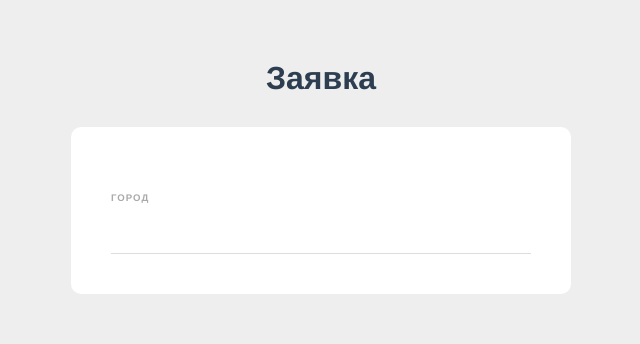
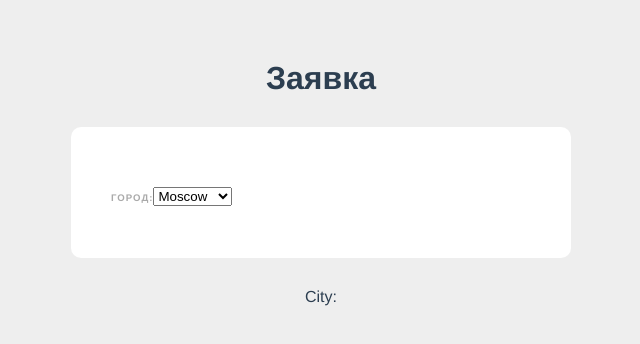
Before and after one commit to SmokenSpanish/test-maximum-education, a Vue app: page / in a window 1280 px wide. Shown: the top 344 px of the page, without its empty margins (319-959 px from the left). Built offline with nearby package versions, Linux system fonts and the light colour scheme.

Commit message:
feat: select

```diff
--- a/src/components/FormApp.vue
+++ b/src/components/FormApp.vue
@@ -1,14 +1,22 @@
 <template>
 <h1>Заявка</h1>
   <form>
-      <label>Город</label>
-          <input type="text">
+      <label>Город:</label>
+          <select v-model="city">
+              <option value="">Moscow</option>
+              <option value="">New York</option>
+          </select>
   </form>
+  <p>City:{{ city }}</p>
 </template>
 
 <script>
 export default {
-
+  data () {
+    return {
+      city: ''
+    }
+  }
 }
 </script>
 
```
